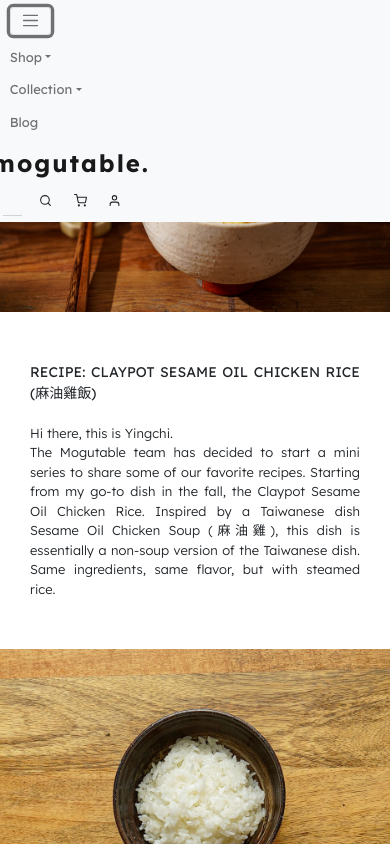
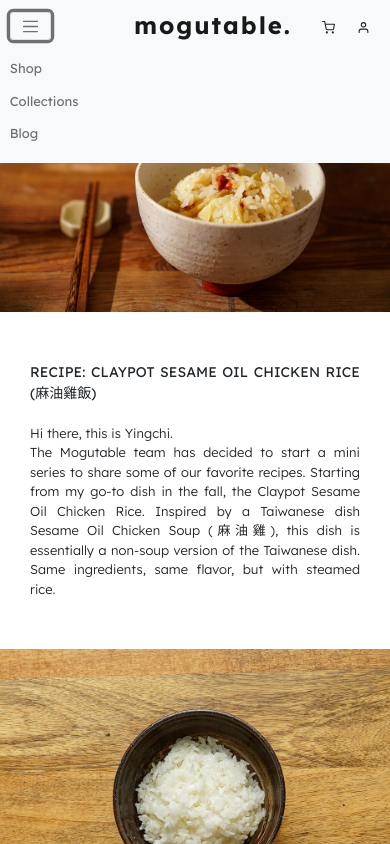
Before and after one commit to yjryu119/test01, a React (Create React App) app: page /test01/blog/1 in a window 390 px wide. Both pictures are taken after a click on the button 30 px from the left and 20 px from the top of the page. Shown: the top 844 px of the page. Built offline with nearby package versions, Linux system fonts and the light colour scheme; a web font is replaced by a local one.

Commit message:
mobile menu mdeia scss

```diff
--- a/src/components/pages/main/navBar.js
+++ b/src/components/pages/main/navBar.js
@@ -63,6 +63,7 @@ const NavBar = ({ setKeyword, keyword }) => {
 
   return (
     <>
+      <div className="navPC">
         <Navbar bg="light" expand="lg" fixed="top">
           <Container fluid>
             <Navbar.Toggle aria-controls="navbarScroll"></Navbar.Toggle>
@@ -121,6 +122,46 @@ const NavBar = ({ setKeyword, keyword }) => {
             </Navbar.Collapse>
           </Container>
         </Navbar>
+      </div>
+      <div className="navMobile">
+        <Navbar bg="light" expand="lg" fixed="top">
+          <Container fluid>
+            <div className="d-center mbTop">
+              <div>
+                <Navbar.Toggle aria-controls="navbarScroll"></Navbar.Toggle>
+              </div>
+              <Navbar.Brand href="#" className="w-30">
+                <Link to="/">
+                  <h1>mogutable.</h1>
+                </Link>
+              </Navbar.Brand>
+              <Form className="navOutline d-flex w-30">
+                <Link className="" to={"/cart/"}>
+                  <Button variant="">
+                    <FiShoppingCart />
+                  </Button>
+                </Link>
+                <Button variant="">
+                  <FiUser />
+                </Button>
+              </Form>
+            </div>
+            <Navbar.Collapse id="navbarScroll">
+              <Nav className="me-auto my-2 my-lg-0" style={{ maxHeight: "100px" }} navbarScroll>
+                <Nav.Link onMouseEnter={hideAll} href="#action1">
+                  Shop
+                </Nav.Link>{" "}
+                <Nav.Link onMouseEnter={hideAll} href="#action1">
+                  Collections
+                </Nav.Link>
+                <Nav.Link onMouseEnter={hideAll} href="#action1">
+                  Blog
+                </Nav.Link>
+              </Nav>
+            </Navbar.Collapse>
+          </Container>
+        </Navbar>
+      </div>
       <div>{location.pathname === "/" ? <div></div> : <div style={{ height: "52px", width: "100%" }}></div>}</div>
     </>
   );
--- a/src/scss/common.scss
+++ b/src/scss/common.scss
@@ -37,6 +37,63 @@ h1 {
   font-size: 12px;
   margin-bottom: 0.2rem;
   letter-spacing: 0.5px;
+}
+@media (max-width: 991px) {
+  .navPC {
+    display: none;
+  }
+  .mbTop {
+    justify-content: space-between;
+    width: 100%;
+    > div,
+    > form {
+      width: 33%;
+    }
+    > a {
+      width: 33%;
+      text-align: center;
+      margin: 0 auto;
+    }
+  }
+  .navOutline {
+    justify-content: flex-end;
+  }
+  .collapse,
+  .navbar-nav-scroll {
+    width: 100%;
+  }
+}
+@media (min-width: 992px) {
+  .navMobile {
+    display: none;
+  }
+  .navPC {
+    display: block;
+  }
+
+  #navbarScroll {
+    > div {
+      width: 33%;
+    }
+    > form {
+      width: 33%;
+      justify-content: flex-end;
+      input {
+        border-top: none;
+        border-left: none;
+        border-right: none;
+        border-radius: 0px;
+        background-color: transparent;
+        width: 50%;
+      }
+    }
+    > a {
+      width: 33%;
+      display: flex;
+      align-items: center;
+      justify-content: center;
+    }
+  }
 }
 .navOutline {
   :focus {
--- a/src/scss/main.scss
+++ b/src/scss/main.scss
@@ -17,29 +17,6 @@
     object-position: 50% 40%;
   }
 }
-#navbarScroll {
-  > div {
-    width: 33%;
-  }
-  > form {
-    @extend div;
-    justify-content: flex-end;
-    input {
-      border-top: none;
-      border-left: none;
-      border-right: none;
-      border-radius: 0px;
-      background-color: transparent;
-      width: 50%;
-    }
-  }
-  > a {
-    @extend div;
-    display: flex;
-    align-items: center;
-    justify-content: center;
-  }
-}
 
 .card-wrapper > div {
   margin: 0 40px;
```
Lines whose indentation alone changed are shown as unchanged.
